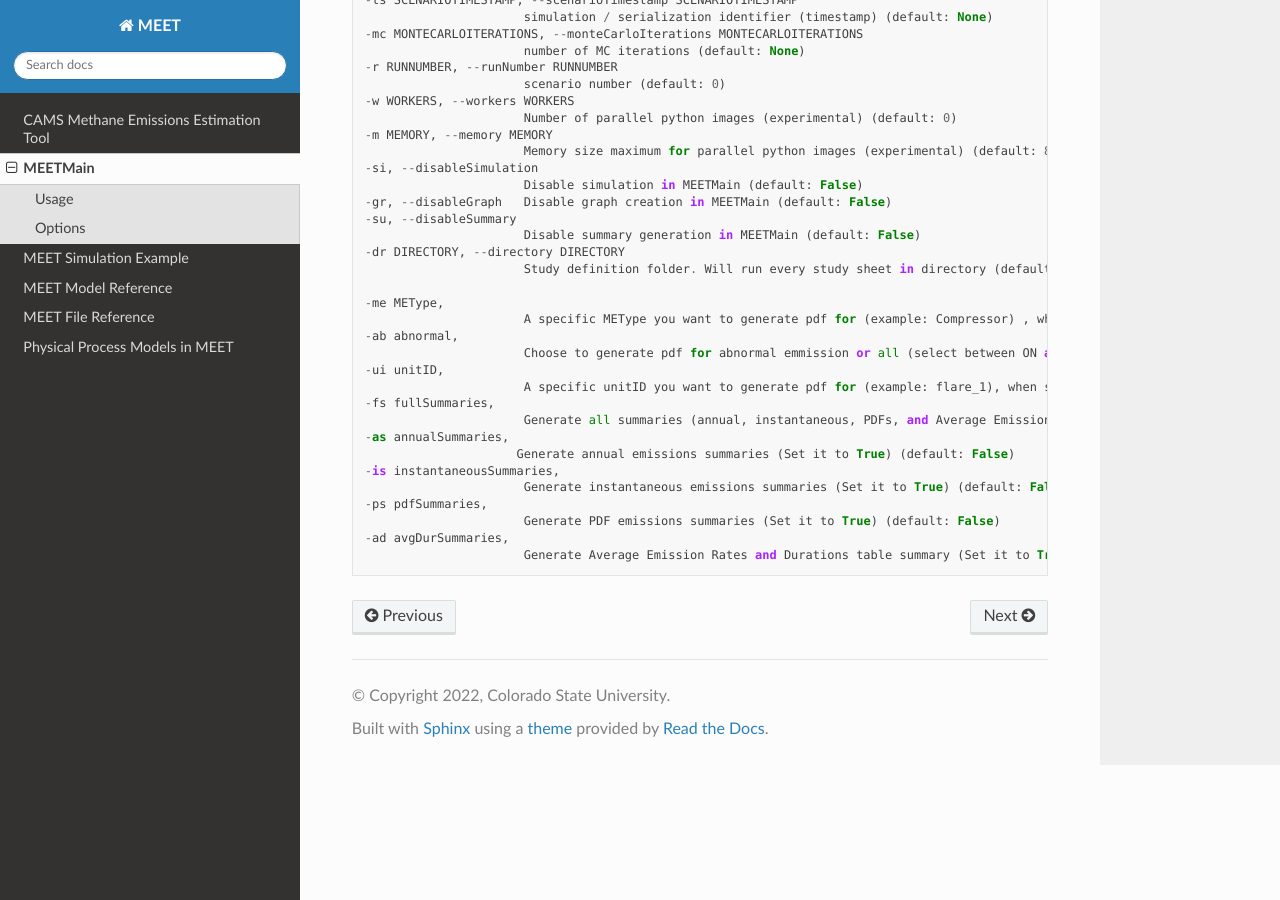
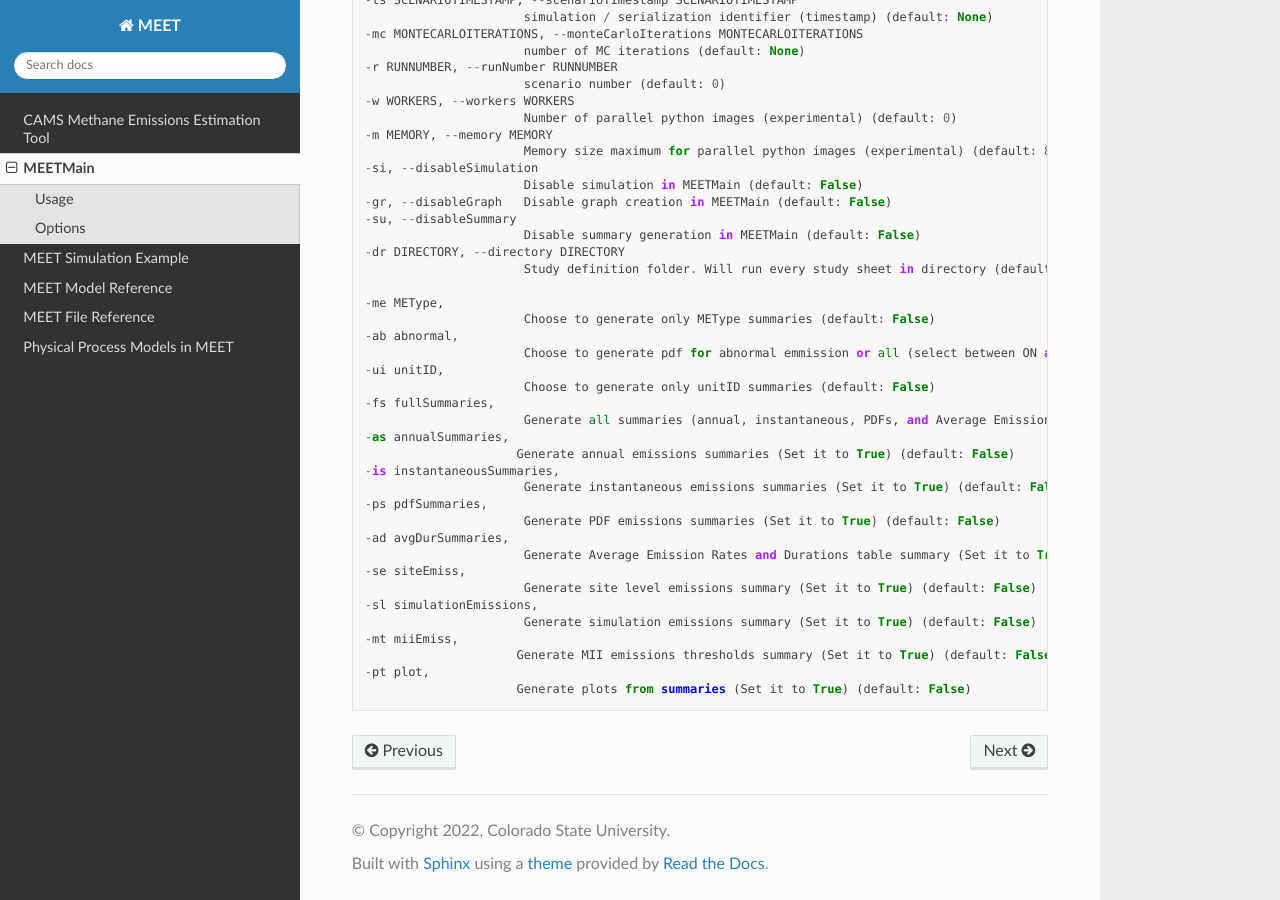
Before and after one commit to CSU-METEC/MAES, a Sphinx documentation site: the page built from docs/source/usage.rst, in a window 1280 px wide and 900 px high, scrolled down 695 px. Built offline with Sphinx 7.4.7 and the Read the Docs theme 3.1.0, drawn with Linux system fonts in a browser that asks for light colours.

Commit message:
update the docs with the new options

```diff
--- a/docs/source/usage.rst
+++ b/docs/source/usage.rst
@@ -49,11 +49,11 @@ Options
                         Study definition folder. Will run every study sheet in directory (default: False)
 
   -me METype,
-                        A specific METype you want to generate pdf for (example: Compressor) , when summarizing (default: None)
+                        Choose to generate only METype summaries (default: False)
   -ab abnormal,
                         Choose to generate pdf for abnormal emmission or all (select between ON and OFF), when summarizing (default: None)
   -ui unitID,
-                        A specific unitID you want to generate pdf for (example: flare_1), when summarizing (default: None)
+                        Choose to generate only unitID summaries (default: False)
   -fs fullSummaries,
                         Generate all summaries (annual, instantaneous, PDFs, and Average Emission Rates and Durations) (Set it to True) (default: False)
   -as annualSummaries,
@@ -64,3 +64,11 @@ Options
                         Generate PDF emissions summaries (Set it to True) (default: False)
   -ad avgDurSummaries,
                         Generate Average Emission Rates and Durations table summary (Set it to True) (default: False)
+  -se siteEmiss,
+                        Generate site level emissions summary (Set it to True) (default: False)
+  -sl simulationEmissions,
+                        Generate simulation emissions summary (Set it to True) (default: False)
+  -mt miiEmiss,
+                       Generate MII emissions thresholds summary (Set it to True) (default: False)
+  -pt plot,
+                       Generate plots from summaries (Set it to True) (default: False)
```
Also changed, not shown: 5 other files.
